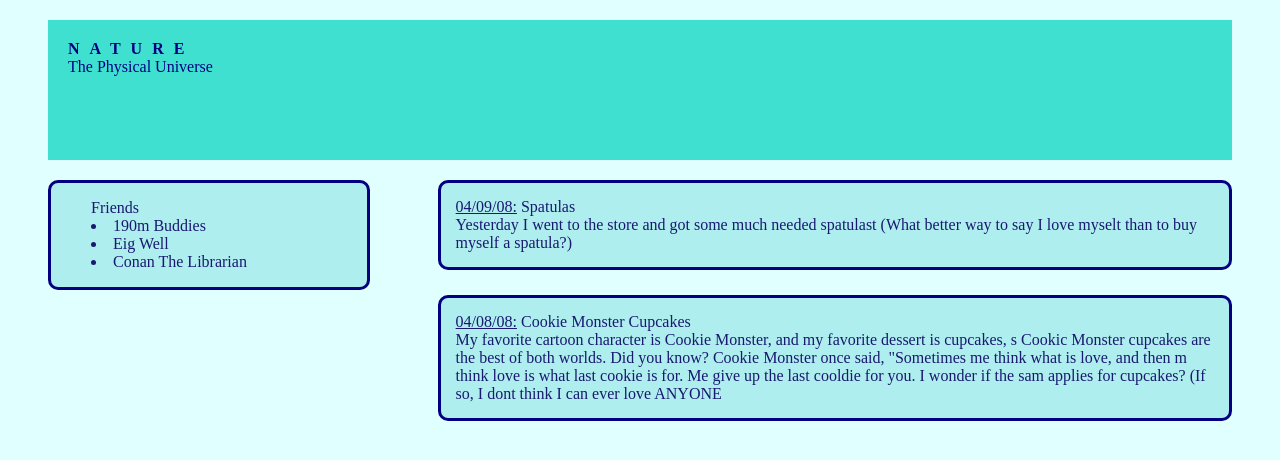
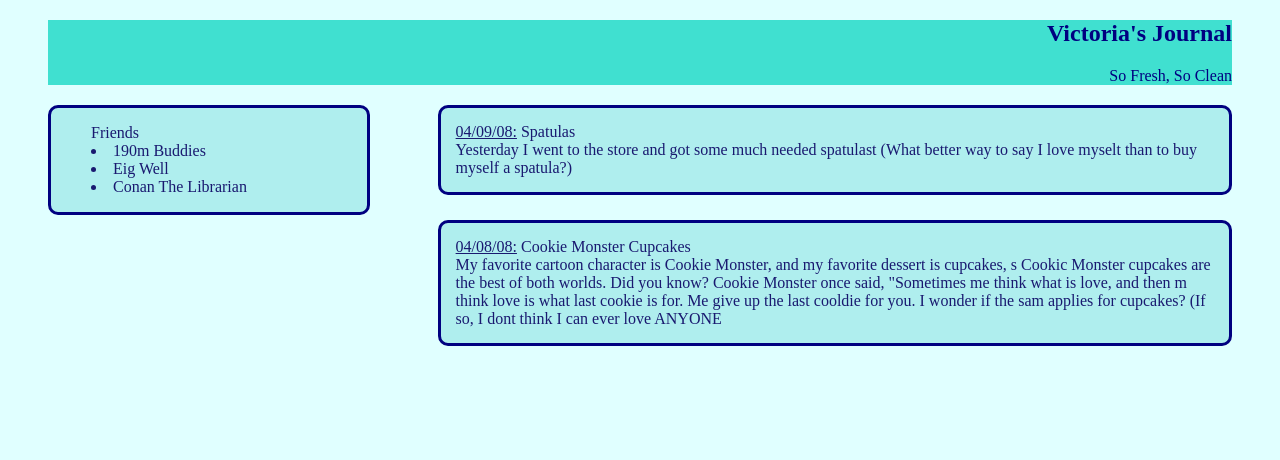
Before and after one commit to Mu7ammadGamal/Bonus1-2, a plain HTML site: page index.html in a window 1280 px wide. Drawn offline with Linux system fonts and the light colour scheme.

Commit message:
Update index.html

```diff
--- a/index.html
+++ b/index.html
@@ -11,10 +11,8 @@
 			  .head
          {
          background-color:Turquoise;
-         height:100px;
          color:navy;
-         text-align:left;
-         padding: 20px;
+         text-align:right;
          margin:20px 40px;
           }
          .right
@@ -62,16 +60,13 @@
          border-color:navy;
          }
         .date{text-decoration: underline;}
-        .space{letter-spacing:10px; font-weight:bold;"}
 
 			</style>
 
 
      <body>
 
-        <div class="head">
-        <span class="space" >NATURE</span><br>The Physical Universe
-        </div>
+        <div class="head"><h2>Victoria's Journal</h2>So Fresh, So Clean</div>
 
         <div class="left">
         <ul>Friends
```
